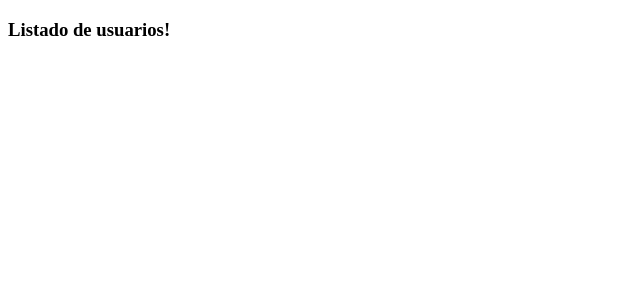
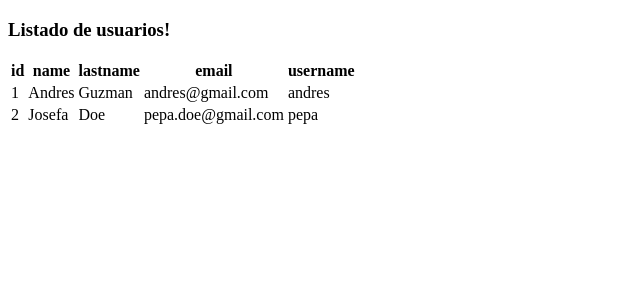
Before and after one commit to ale94/user-crud-angular, an Angular app: page / in a window 1280 px wide. Shown: the top 300 px of the page, without its empty margins (0-640 px from the left). Built offline with nearby package versions, Linux system fonts and the light colour scheme.

Commit message:
feat: user service created

```diff
--- a/src/app/components/user-app/user-app.component.html
+++ b/src/app/components/user-app/user-app.component.html
@@ -1 +1,28 @@
-<h3>{{title}}</h3>
+<h3>{{ title }}</h3>
+@if (users.length > 0) {
+<table>
+  <thead>
+    <tr>
+      <th>id</th>
+      <th>name</th>
+      <th>lastname</th>
+      <th>email</th>
+      <th>username</th>
+    </tr>
+  </thead>
+  <tbody>
+    @for (user of users; track $index) {
+    <tr>
+      <td>{{ user.id }}</td>
+      <td>{{ user.name }}</td>
+      <td>{{ user.lastname }}</td>
+      <td>{{ user.email }}</td>
+      <td>{{ user.username }}</td>
+    </tr>
+    }
+  </tbody>
+</table>
+
+} @else {
+<div class="alert alert-warning">No hay registros en el sistema!</div>
+}
--- a/src/app/components/user-app/user-app.component.ts
+++ b/src/app/components/user-app/user-app.component.ts
@@ -1,4 +1,6 @@
-import { Component } from '@angular/core';
+import { Component, OnInit } from '@angular/core';
+import { User } from '../../models/user';
+import { UserService } from '../../services/user.service';
 
 @Component({
   selector: 'user-app',
@@ -6,6 +8,13 @@ import { Component } from '@angular/core';
   imports: [],
   templateUrl: './user-app.component.html',
 })
-export class UserAppComponent {
+export class UserAppComponent implements OnInit {
   title = 'Listado de usuarios!';
+  users: User[] = [];
+
+  constructor(private userService: UserService) {}
+
+  ngOnInit(): void {
+    this.userService.findAll().subscribe((users) => (this.users = users));
+  }
 }
--- /dev/null
+++ b/src/app/services/user.service.ts
@@ -0,0 +1,32 @@
+import { Injectable } from '@angular/core';
+import { User } from '../models/user';
+import { Observable, of } from 'rxjs';
+
+@Injectable({
+  providedIn: 'root',
+})
+export class UserService {
+  private users: User[] = [
+    {
+      id: 1,
+      name: 'Andres',
+      lastname: 'Guzman',
+      email: 'andres@gmail.com',
+      username: 'andres',
+      password: '123456',
+    },
+    {
+      id: 2,
+      name: 'Josefa',
+      lastname: 'Doe',
+      email: 'pepa.doe@gmail.com',
+      username: 'pepa',
+      password: '123456',
+    },
+  ];
+  constructor() {}
+
+  findAll(): Observable<User[]> {
+    return of(this.users);
+  }
+}
```
